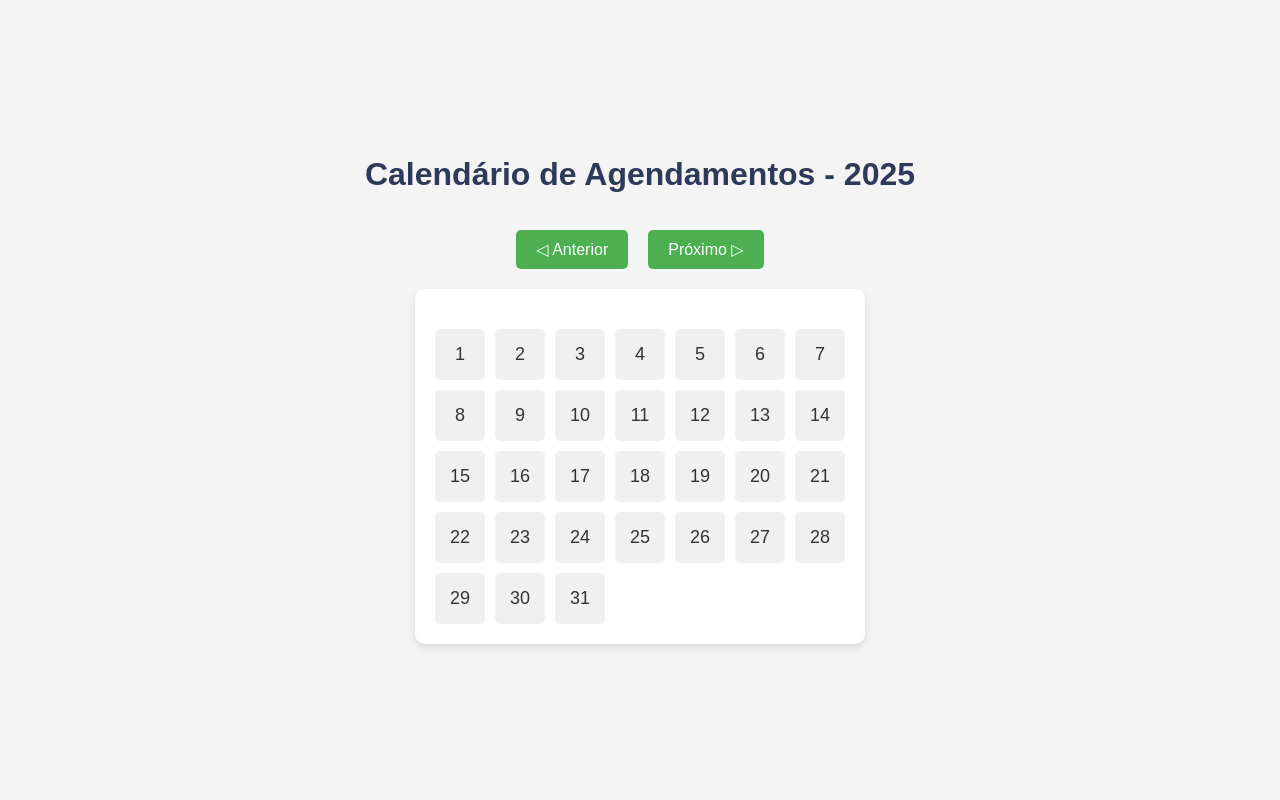
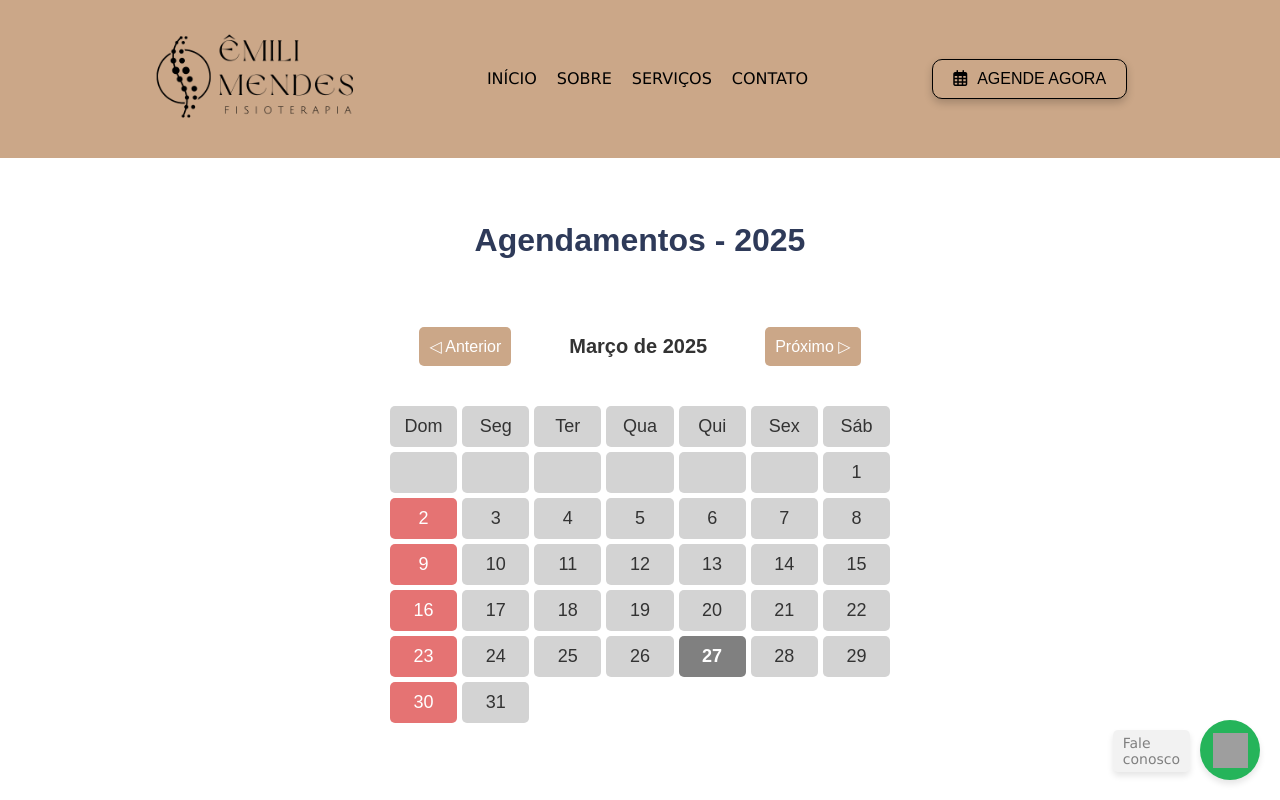
Before and after one commit to maruhsilva/SITE-EMI, a PHP site: page /agendamento.html in a window 1280 px wide. Run offline with PHP 8.4, Linux system fonts and the light colour scheme; some libraries are stand-ins or nearby versions; grey boxes are pictures that could not be loaded.

Commit message:
Update Site Complete

```diff
--- a/CSS/agendamento.css
+++ b/CSS/agendamento.css
@@ -6,11 +6,11 @@
 
 body {
     font-family: 'Arial', sans-serif;
-    background-color: #f4f4f4;
+    /* background-color: #f4f4f4; */
     margin: 0;
     padding: 0;
-    display: flex;
-    justify-content: center;
+    /* display: flex; */
+    /* justify-content: center; */
     flex-direction: column;
     align-items: center;
     min-height: 100vh;
@@ -20,14 +20,18 @@
     text-align: center;
     color: #2e3a59;
     margin-bottom: 20px;
+    padding-top: 4rem;
 }
+
+
 
 #mes-navegacao {
     display: flex;
     justify-content: center;
     align-items: center;
     margin-bottom: 20px;
-    margin-top: 1rem;
+    margin-top: 3rem;
+    gap: 3rem;
 }
 
 #mes-navegacao button {
@@ -39,7 +43,7 @@
     font-size: 16px;
     border-radius: 5px;
     transition: background-color 0.3s ease;
-    margin-top: .05rem;
+
 }
 
 #mes-navegacao button:hover {
@@ -51,12 +55,13 @@
     flex-direction: column;
     align-items: center;
     background-color: #fff;
-    box-shadow: 0px 4px 8px rgba(0, 0, 0, 0.1);
+    /* box-shadow: 0px 4px 8px rgba(0, 0, 0, 0.1); */
     padding: 20px;
     border-radius: 10px;
 }
 
 #mes-atual {
+    padding-top: 1.35rem;
     font-size: 20px;
     font-weight: bold;
     color: #333;
@@ -108,6 +113,10 @@
     z-index: 10;
 }
 
+.modal h3 {
+    padding-bottom: 1rem;
+}
+
 .modal-content {
     background: white;
     padding: 30px;
@@ -145,8 +154,8 @@
     width: 100%;
 }
 
-button {
-    background-color: #4CAF50;
+#mes-navegacao button {
+    background-color: #cba788;
     color: white;
     border: none;
     padding: 10px;
@@ -157,6 +166,28 @@
     transition: background-color 0.3s ease;
 }
 
-button:hover {
-    background-color: #45a049;
+#mes-navegacao button:hover {
+    background-color: #d6b08f;
 }
+
+.modal-content button {
+    background-color: #cba788;
+    color: white;
+    border: none;
+    padding: 10px;
+    font-size: 16px;
+    border-radius: 5px;
+    margin-top: 20px;
+    cursor: pointer;
+    transition: background-color 0.3s ease;
+}
+
+.modal-content button:hover {
+    background-color: #d6b08f;
+}
+
+.dia.ativo {
+    background-color: grey; /* Cor de fundo amarelo para destacar o dia atual */
+    color: #fff; /* Cor do texto preta */
+    font-weight: bold; /* Deixar o texto em negrito */
+}
--- a/agendamento.html
+++ b/agendamento.html
@@ -5,10 +5,41 @@
     <meta name="viewport" content="width=device-width, initial-scale=1.0">
     <title>Agendamento</title>
     <link rel="stylesheet" href="CSS/agendamento.css">
-    <script defer src="script.js"></script>
+    <link rel="stylesheet" href="CSS/index.css">
+    <script src="https://kit.fontawesome.com/43b36f20b7.js" crossorigin="anonymous"></script>
+    <script defer src="JS/agendamento.js"></script>
 </head>
 <body>
-    <h1>Calendário de Agendamentos - 2025</h1>
+
+    <header>
+        <div class="logo"><img src="E.png" alt="logo"></div>
+        <nav>
+          <a href="index.html">Início</a>
+          <a href="#">Sobre</a>
+          <a href="#">Serviços</a>
+          <a href="#">Contato</a>
+        </nav>
+        <div class="hamburger">
+          <div></div>
+          <div></div>
+          <div></div>
+        </div>
+        <button class="agenda" onclick="window.location.href='agendamento.html'">
+            <i class="fa-regular fa-calendar-days"></i> AGENDE AGORA
+        </button>
+    </header>
+
+    <div class="menu-overlay"></div>
+
+    <div class="menu">
+      <button class="close-btn">&times;</button>
+      <a href="#">Home</a>
+      <a href="#">Sobre</a>
+      <a href="#">Serviços</a>
+      <a href="#">Contato</a>
+    </div>
+
+    <h1>Agendamentos - 2025</h1>
     <div id="mes-navegacao">
         <button onclick="mudarMes(-1)">&#9665; Anterior</button>
         <span id="mes-atual"></span>
@@ -22,130 +53,26 @@
         <div class="modal-content">
             <span class="close" onclick="fecharModal()">&times;</span>
             <h3>Agendar para <span id="diaSelecionado"></span></h3>
+
             <label>Nome Completo:</label>
-            <input type="text" id="nome" placeholder="Digite seu nome">
+            <input type="text" id="nome" placeholder="Digite seu nome" required>
+
             <label>WhatsApp:</label>
-            <input type="text" id="whatsapp" placeholder="Digite seu número">
+            <input type="text" id="whatsapp" placeholder="Digite seu número" required>
+
             <label>Horários Disponíveis:</label>
-            <select id="horarios"></select>
+            <select id="horarios">
+                <option value="">Selecione um horário</option>
+            </select>
+
             <button onclick="salvarAgendamento()">Confirmar</button>
         </div>
     </div>
 
-    <script>
-        const meses = ["Janeiro", "Fevereiro", "Março", "Abril", "Maio", "Junho", "Julho", "Agosto", "Setembro", "Outubro", "Novembro", "Dezembro"];
-        let mesAtual = 0; // Janeiro de 2025
-        const anoAtual = 2025;
+    <a href="https://wa.me/55012981794612" target="_blank" class="whatsapp-button" title="Fale conosco no WhatsApp">
+        <img src="https://upload.wikimedia.org/wikipedia/commons/6/6b/WhatsApp.svg" alt="WhatsApp">
+        <div class="whatsapp-tooltip">Fale conosco</div>
+    </a>
 
-        // Obter a data atual
-        const hoje = new Date();
-        const diaAtual = hoje.getDate();
-        const mesAtualData = hoje.getMonth();
-        const anoAtualData = hoje.getFullYear();
-
-        // Função para gerar o calendário
-        function gerarCalendario() {
-            const calendario = document.getElementById('calendario');
-            const mesNome = document.getElementById('mes-atual');
-            mesNome.innerText = `${meses[mesAtual]} de ${anoAtual}`;
-            calendario.innerHTML = '';
-
-            // Calcular o primeiro dia do mês e o número de dias
-            const primeiroDia = new Date(anoAtual, mesAtual, 1);
-            const ultimoDia = new Date(anoAtual, mesAtual + 1, 0);
-            const diasNoMes = ultimoDia.getDate();
-            const diaDaSemana = primeiroDia.getDay(); // Dia da semana em que o mês começa (0 = domingo)
-
-            // Preencher os dias da semana
-            const diasDaSemana = ['Dom', 'Seg', 'Ter', 'Qua', 'Qui', 'Sex', 'Sáb'];
-            for (let diaSemana of diasDaSemana) {
-                let divDiaSemana = document.createElement('div');
-                divDiaSemana.classList.add('dia');
-                divDiaSemana.innerText = diaSemana;
-                calendario.appendChild(divDiaSemana);
-            }
-
-            // Preencher os dias do mês com o alinhamento correto
-            for (let i = 0; i < diaDaSemana; i++) {
-                let divDiaVazio = document.createElement('div');
-                divDiaVazio.classList.add('dia');
-                calendario.appendChild(divDiaVazio);
-            }
-
-            let diaMarcado = -1; // Variável para marcar o dia atual
-            for (let i = 1; i <= diasNoMes; i++) {
-                let divDia = document.createElement('div');
-                divDia.classList.add('dia');
-                const dataAtual = new Date(anoAtual, mesAtual, i);
-
-                // Verificar se é domingo e bloquear o clique
-                if (dataAtual.getDay() === 0) {
-                    divDia.classList.add('domingo');
-                }
-
-                divDia.innerText = i;
-                divDia.onclick = function() { abrirModal(i); };
-
-                // Marcar o dia atual com uma cor diferente
-                if (i === diaAtual && mesAtual === mesAtualData && anoAtual === anoAtualData) {
-                    divDia.classList.add('ativo');
-                    diaMarcado = i;
-                }
-
-                calendario.appendChild(divDia);
-            }
-
-            // Rolar para o dia marcado
-            if (diaMarcado !== -1) {
-                const diaMarcadoElemento = document.querySelector(`#calendario .dia:nth-child(${diaMarcado + diaDaSemana})`);
-                diaMarcadoElemento.scrollIntoView({ behavior: 'smooth', block: 'center' });
-            }
-        }
-
-        function mudarMes(direcao) {
-            mesAtual += direcao;
-            if (mesAtual > 11) mesAtual = 0; // Se passar de Dezembro, volta para Janeiro
-            if (mesAtual < 0) mesAtual = 11; // Se passar de Janeiro, vai para Dezembro
-            gerarCalendario();
-        }
-
-        function abrirModal(dia) {
-            document.getElementById('modal').style.display = 'flex';
-            document.getElementById('diaSelecionado').innerText = dia;
-            carregarHorarios();
-        }
-
-        function fecharModal() {
-            document.getElementById('modal').style.display = 'none';
-        }
-
-        function carregarHorarios() {
-            const horarios = document.getElementById('horarios');
-            horarios.innerHTML = '';
-            fetch('horarios.json') // Substitua essa URL pela sua API de horários
-                .then(response => response.json())
-                .then(data => {
-                    data.horarios.forEach(horario => {
-                        let option = document.createElement('option');
-                        option.value = horario;
-                        option.innerText = horario;
-                        horarios.appendChild(option);
-                    });
-                });
-        }
-
-        function salvarAgendamento() {
-            const nome = document.getElementById('nome').value;
-            const whatsapp = document.getElementById('whatsapp').value;
-            const horario = document.getElementById('horarios').value;
-            alert(`Agendado para ${nome}, ${whatsapp}, horário: ${horario}`);
-            fecharModal();
-        }
-
-        // Inicializar o calendário ao carregar a página
-        window.onload = function() {
-            gerarCalendario();
-        };
-    </script>
 </body>
 </html>
```
Also changed, not shown: JS/agendamento.js (added, +133 -0 lines), JS/script.js (+0 -50 lines), index.html (+6 -2 lines).
